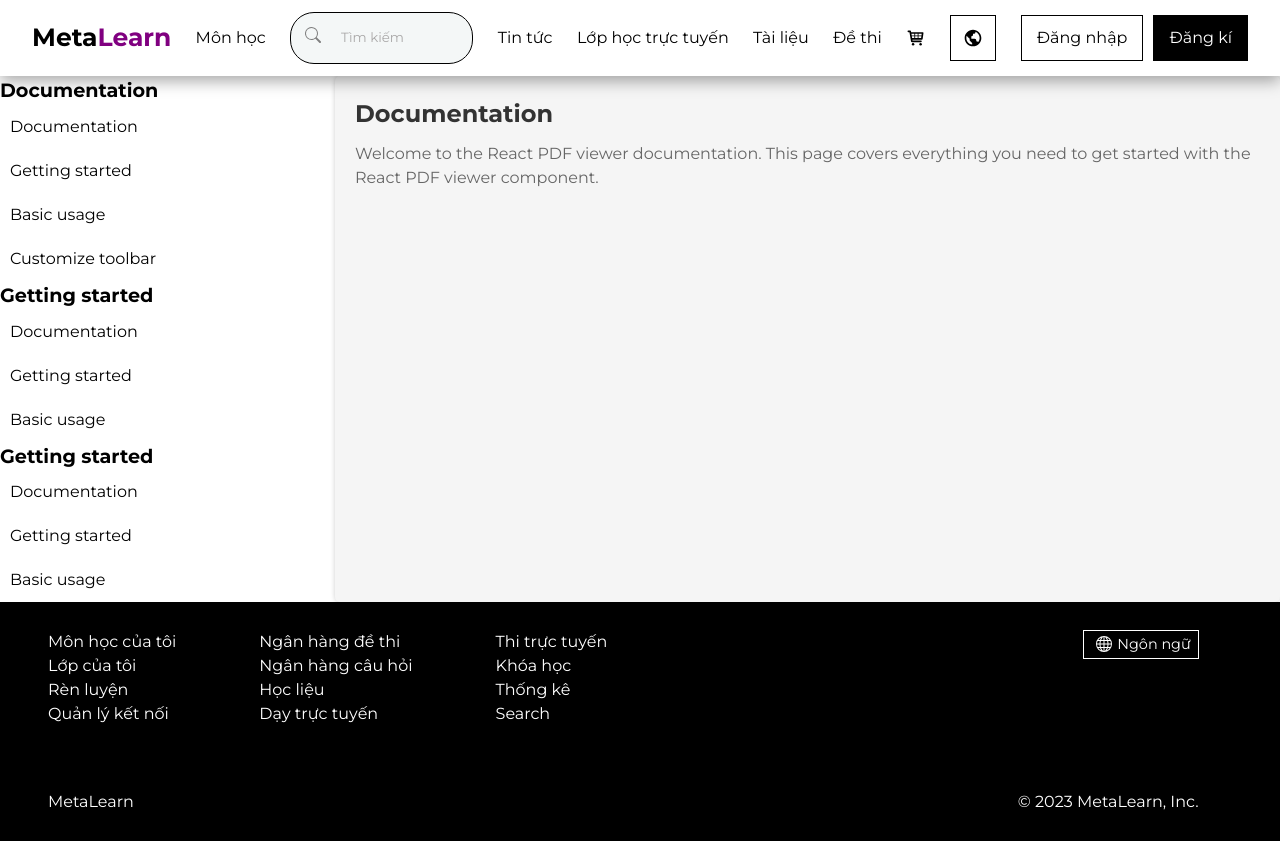
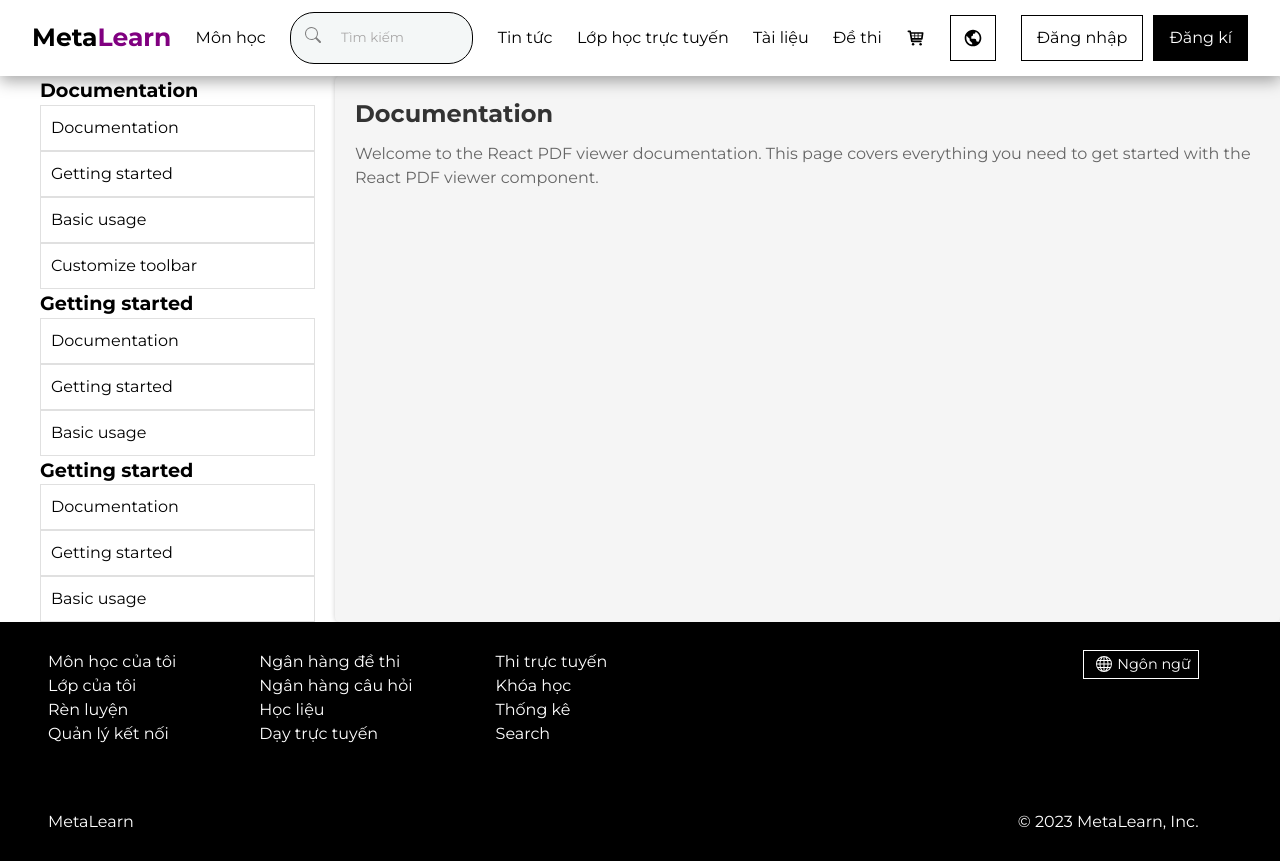
Before and after one commit to 3i-software-development/Metalearn-Frontend, a Next.js app: page /tutorial in a window 1280 px wide. Built offline with nearby package versions, Linux system fonts and the light colour scheme.

Commit message:
tutorial

```diff
--- a/components/Tutorial/Tutorial.js
+++ b/components/Tutorial/Tutorial.js
@@ -1,3 +1,4 @@
+// TutorialList.js
 import React, { useState } from 'react';
 import classNames from 'classnames/bind';
 import styles from './style.module.scss';
@@ -9,22 +10,8 @@ const cx = classNames.bind(styles);
 const Tutorial = () => {
     const fakeData = [
         {
-            list_name: 'React PDF Viewer',
-            data: [
-                {
             id: 1,
-                    title: 'Documentation',
-                    content: 'Welcome to the React PDF viewer documentation. This page covers everything you need to get started with the React PDF viewer component.',
-                },
-                {
-                    id: 2,
-                    title: 'Getting started',
-                    content: "React PDF Viewer is powered by React hooks completely. So it requires React 16.8 or later. If you are using TypeScript, then it requires TypeScript 3.8 or later",
-                }
-            ]
-        },
-        {
-            list_name: 'React Viewer',
+            list_name: 'Documentation',
             data: [
                 {
                     id: 1,
@@ -41,10 +28,16 @@ const Tutorial = () => {
                     title: 'Basic usage',
                     content: 'The following code snippet shows how to use the React PDF viewer component in your React application.',
                 },
+                {
+                    id: 4,
+                    title: 'Customize toolbar',
+                    content: 'The toolbar of the React PDF viewer component is customizable. You can add your own button to the toolbar, or remove the existing buttons.',
+                }
             ]
         },
         {
-            list_name: 'React PDF Viewerzzz',
+            id: 2,
+            list_name: 'Getting started',
             data: [
                 {
                     id: 1,
@@ -55,35 +48,51 @@ const Tutorial = () => {
                     id: 2,
                     title: 'Getting started',
                     content: "React PDF Viewer is powered by React hooks completely. So it requires React 16.8 or later. If you are using TypeScript, then it requires TypeScript 3.8 or later",
+                },
+                {
+                    id: 3,
+                    title: 'Basic usage',
+                    content: 'The following code snippet shows how to use the React PDF viewer component in your React application.',
+                }
+            ]
+        },
+        {
+            id: 2,
+            list_name: 'Getting started',
+            data: [
+                {
+                    id: 1,
+                    title: 'Documentation',
+                    content: 'Welcome to the React PDF viewer documentation. This page covers everything you need to get started with the React PDF viewer component.',
+                },
+                {
+                    id: 2,
+                    title: 'Getting started',
+                    content: "React PDF Viewer is powered by React hooks completely. So it requires React 16.8 or later. If you are using TypeScript, then it requires TypeScript 3.8 or later",
+                },
+                {
+                    id: 3,
+                    title: 'Basic usage',
+                    content: 'The following code snippet shows how to use the React PDF viewer component in your React application.',
                 }
             ]
         },
     ];
 
-    // Trạng thái của mục được chọn và danh sách mở / đóng
-    const [selectedBarItem, setSelectedBarItem] = useState(fakeData[0]);
-    const [openList, setOpenList] = useState(-1); // Sử dụng -1 để chỉ hiện danh sách khi đã nhấp vào nút "toggle"
+    const [selectedBarItem, setSelectedBarItem] = useState(fakeData[0].data[0]);
 
-    // Xử lý khi chọn một mục
     const handleSelectBarItem = (item) => {
+        console.log(item);
+
         setSelectedBarItem(item);
     };
 
-    // Xử lý khi nhấp vào nút "toggle-button" để mở / đóng danh sách
-    const toggleList = (listIndex) => {
-        setOpenList(openList === listIndex ? -1 : listIndex); // Đặt -1 để đóng danh sách nếu đã mở hoặc mở danh sách nếu đã đóng
-    };
-
     return (
-        <div>
         <div className={cx('tutorial-container')}>
-                <div className={cx('tutorial-sidebar')}>
-                    {fakeData.map((list, listIndex) => (
-                        <div key={listIndex}>
-                            <button className={cx('toggle-button')} onClick={() => toggleList(listIndex)}>
-                                <h3>{list.list_name}</h3>
-                            </button>
-                            {openList === listIndex && ( // Chỉ hiển thị danh sách nếu openList === listIndex
+            <div className={cx('tutorial-bar-list')}>
+                {fakeData.map((list) => (
+                    <div key={list.id} className={cx('tutorial-list')}>
+                        <h1 className={cx('list-name')}>{list.list_name}</h1>
                         <div className={cx('tutorial-bar')}>
                             {list.data.map((item) => (
                                 <TutorialBarItem
@@ -95,12 +104,10 @@ const Tutorial = () => {
                                 />
                             ))}
                         </div>
-                            )}
                     </div>
                 ))}
             </div>
-                <TutorialContent content={selectedBarItem.content} />
-            </div>
+            <TutorialContent content={selectedBarItem.content} item={selectedBarItem}/>
         </div>
     );
 };
--- a/components/Tutorial/TutorialBarList.js
+++ /dev/null
@@ -1,115 +0,0 @@
-// TutorialList.js
-import React, { useState } from 'react';
-import classNames from 'classnames/bind';
-import styles from './style.module.scss';
-import TutorialBarItem from './TutorialBarItem';
-import TutorialContent from './TutorialContent';
-
-const cx = classNames.bind(styles);
-
-const TutorialList = () => {
-    const fakeData = [
-        {
-            id: 1,
-            list_name: 'Documentation',
-            data: [
-                {
-                    id: 1,
-                    title: 'Documentation',
-                    content: 'Welcome to the React PDF viewer documentation. This page covers everything you need to get started with the React PDF viewer component.',
-                },
-                {
-                    id: 2,
-                    title: 'Getting started',
-                    content: "React PDF Viewer is powered by React hooks completely. So it requires React 16.8 or later. If you are using TypeScript, then it requires TypeScript 3.8 or later",
-                },
-                {
-                    id: 3,
-                    title: 'Basic usage',
-                    content: 'The following code snippet shows how to use the React PDF viewer component in your React application.',
-                },
-                {
-                    id: 4,
-                    title: 'Customize toolbar',
-                    content: 'The toolbar of the React PDF viewer component is customizable. You can add your own button to the toolbar, or remove the existing buttons.',
-                }
-            ]
-        },
-        {
-            id: 2,
-            list_name: 'Getting started',
-            data: [
-                {
-                    id: 1,
-                    title: 'Documentation',
-                    content: 'Welcome to the React PDF viewer documentation. This page covers everything you need to get started with the React PDF viewer component.',
-                },
-                {
-                    id: 2,
-                    title: 'Getting started',
-                    content: "React PDF Viewer is powered by React hooks completely. So it requires React 16.8 or later. If you are using TypeScript, then it requires TypeScript 3.8 or later",
-                },
-                {
-                    id: 3,
-                    title: 'Basic usage',
-                    content: 'The following code snippet shows how to use the React PDF viewer component in your React application.',
-                }
-            ]
-        },
-        {
-            id: 2,
-            list_name: 'Getting started',
-            data: [
-                {
-                    id: 1,
-                    title: 'Documentation',
-                    content: 'Welcome to the React PDF viewer documentation. This page covers everything you need to get started with the React PDF viewer component.',
-                },
-                {
-                    id: 2,
-                    title: 'Getting started',
-                    content: "React PDF Viewer is powered by React hooks completely. So it requires React 16.8 or later. If you are using TypeScript, then it requires TypeScript 3.8 or later",
-                },
-                {
-                    id: 3,
-                    title: 'Basic usage',
-                    content: 'The following code snippet shows how to use the React PDF viewer component in your React application.',
-                }
-            ]
-        },
-    ];
-
-    const [selectedBarItem, setSelectedBarItem] = useState(fakeData[0].data[0]);
-
-    const handleSelectBarItem = (item) => {
-        console.log(item);
-
-        setSelectedBarItem(item);
-    };
-
-    return (
-        <div className={cx('tutorial-container')}>
-            <div className={cx('tutorial-bar-list')}>
-                {fakeData.map((list) => (
-                    <div key={list.id} className={cx('tutorial-list')}>
-                        <h1 className={cx('list-name')}>{list.list_name}</h1>
-                        <div className={cx('tutorial-bar')}>
-                            {list.data.map((item) => (
-                                <TutorialBarItem
-                                    key={item.id}
-                                    title={item.title}
-                                    item={item}
-                                    isSelected={item === selectedBarItem}
-                                    handleSelectBarItem={handleSelectBarItem}
-                                />
-                            ))}
-                        </div>
-                    </div>
-                ))}
-            </div>
-            <TutorialContent content={selectedBarItem.content} item={selectedBarItem}/>
-        </div>
-    );
-};
-
-export default TutorialList;
--- a/components/Tutorial/style.module.scss
+++ b/components/Tutorial/style.module.scss
@@ -5,11 +5,15 @@
     grid-gap: 20px;
 }
 
+.tutorial-list {
+    margin-left: 40px;
+}
 
 .tutorial-bar-item {
     padding: 10px;
     cursor: pointer;
     transition: background-color 0.3s ease;
+    border: 1px solid #e0e0e0;
 
     &:hover {
         background-color: #e0e0e0;
--- a/pages/tutorial/index.js
+++ b/pages/tutorial/index.js
@@ -1,11 +1,10 @@
 import React from "react";
-import Tutorial from "../../components/Tutorial/Tutorial";
-import TutorialList from "@/components/Tutorial/TutorialBarList";
+import Tutorial from "@/components/Tutorial/Tutorial";
 
 export default function Index() {
     return (
         <div>
-            <TutorialList />
+            <Tutorial />
         </div>
     )
 }
```
Lines whose indentation alone changed are shown as unchanged.
